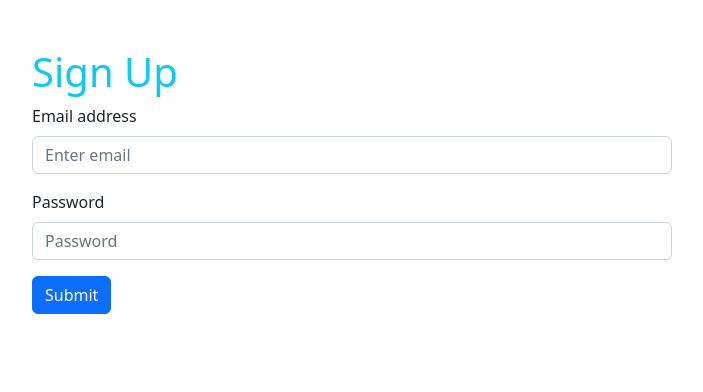
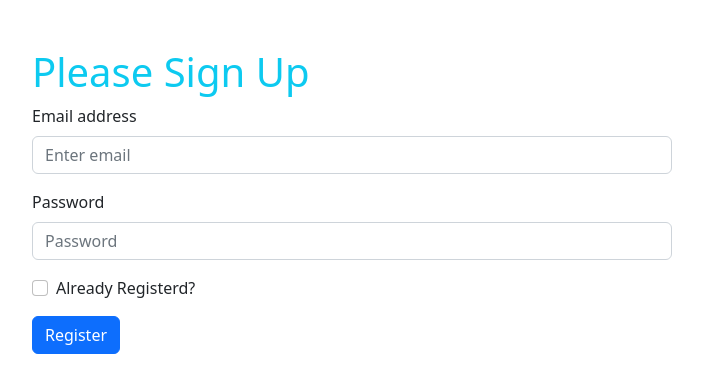
Before and after one commit to SakibSaizeed/signUp-firebase-authentication, a React (Create React App) app: page / in a window 1280 px wide. Shown: the top 392 px of the page, without its empty margins (288-991 px from the left). Built offline with nearby package versions, Linux system fonts and the light colour scheme.

Commit message:
added toggole  with conditional rendering between login and registerd

```diff
--- a/src/App.js
+++ b/src/App.js
@@ -1,6 +1,10 @@
 import "./App.css";
 import "bootstrap/dist/css/bootstrap.min.css";
-import { createUserWithEmailAndPassword, getAuth } from "firebase/auth";
+import {
+  createUserWithEmailAndPassword,
+  getAuth,
+  signInWithEmailAndPassword,
+} from "firebase/auth";
 import app from "./firebase.init";
 import Button from "react-bootstrap/Button";
 import Form from "react-bootstrap/Form";
@@ -10,16 +14,33 @@ function App() {
   const [email, setEmail] = useState("");
   const [password, setPassword] = useState("");
   const [validated, setValidated] = useState(false);
+  const [registerd, setRegisterd] = useState(false);
   const [error, setError] = useState("");
+  const [msg, setSuccessMsg] = useState("");
   const handleEmail = (e) => {
     setEmail(e.target.value);
   };
   const handlePassword = (e) => {
     setPassword(e.target.value);
   };
+  const handleCheckbox = (event) => {
+    setRegisterd(event.target.checked);
+  };
 
   const handleFormSubmit = (e) => {
     console.log("Submit done", email, password);
+
+    if (registerd) {
+      signInWithEmailAndPassword(auth, email, password)
+        .then((result) => {
+          const user = result.user;
+          console.log(user);
+        })
+        .catch((error) => {
+          console.error(error);
+          setError(error.message);
+        });
+    } else {
       createUserWithEmailAndPassword(auth, email, password)
         .then((result) => {
           const user = result.user;
@@ -27,7 +48,9 @@ function App() {
         })
         .catch((error) => {
           console.error(error);
+          setError(error.message);
         });
+    }
     e.preventDefault();
     //for validation bootstrap
     const form = e.currentTarget;
@@ -42,12 +65,13 @@ function App() {
     }
     setValidated(true);
     setError("");
+    setSuccessMsg("Thanks");
   };
 
   return (
     <div>
       <div className="Registration-form w-50 mx-auto mt-5">
-        <h1 className="text-info">Sign Up</h1>
+        <h1 className="text-info">Please {registerd ? "Login" : "Sign Up"}</h1>
         <Form onSubmit={handleFormSubmit}>
           <Form.Group className="mb-3" controlId="formBasicEmail">
             <Form.Label>Email address</Form.Label>
@@ -74,9 +98,17 @@ function App() {
               Please provide a valid password!
             </Form.Control.Feedback>
           </Form.Group>
+          <Form.Group className="mb-3" controlId="formBasicCheckbox">
+            <Form.Check
+              type="checkbox"
+              label="Already Registerd?"
+              onChange={handleCheckbox}
+            />
+          </Form.Group>
           <p className="text-danger">{error}</p>
+          <p className="text-danger">{msg}</p>
           <Button variant="primary" type="submit">
-            Submit
+            {registerd ? "Login" : "Register"}
           </Button>
         </Form>
       </div>
```
Lines whose indentation alone changed are shown as unchanged.
